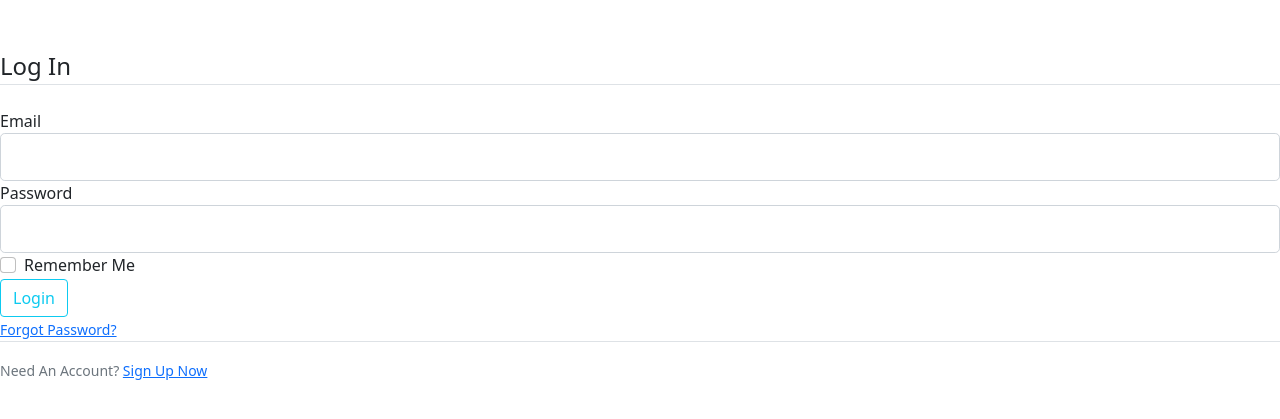
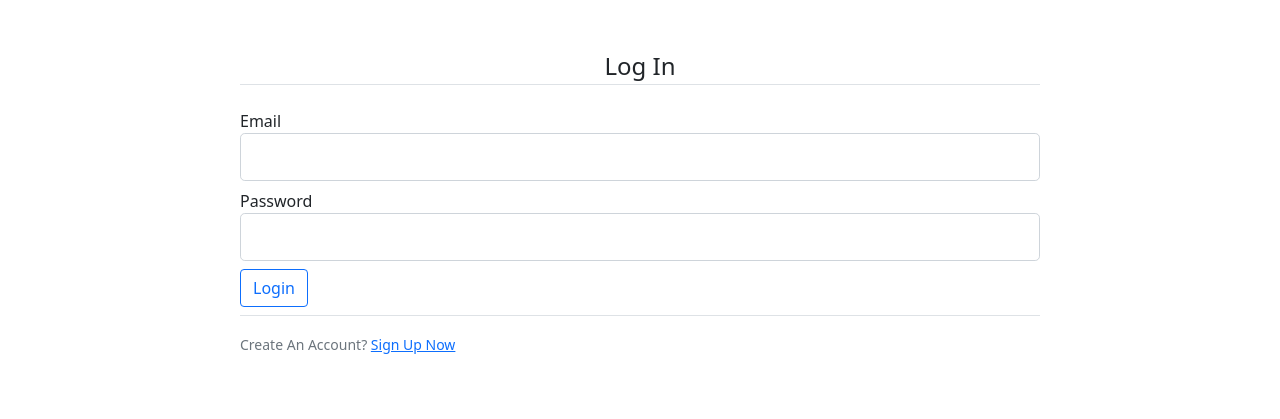
Before and after one commit to Hussein-omar-osman/pitches-postgress, a Flask app: page /login in a window 1280 px wide. Shown: the part 103-522 px from the top of the page. Run offline with Flask 2, Linux system fonts and the light colour scheme; some libraries are stand-ins or nearby versions.

Commit message:
creating the template needed for login

```diff
--- a/pitches/static/main.css
+++ b/pitches/static/main.css
@@ -0,0 +1,4 @@
+.login-page {
+  max-width: 800px;
+  margin: 20px auto;
+}
--- a/pitches/templates/login.html
+++ b/pitches/templates/login.html
@@ -1,10 +1,10 @@
 {% extends "base_layout.html" %} {% block content %}
-<div class="content-section">
+<div class="content-section login-page">
   <form method="POST" action="">
     {{ form.hidden_tag() }}
     <fieldset class="form-group">
-      <legend class="border-bottom mb-4">Log In</legend>
-      <div class="form-group">
+      <legend class="border-bottom mb-4 text-center">Log In</legend>
+      <div class="form-group mt-2">
         {{ form.email.label(class="form-control-label") }} {% if
         form.email.errors %} {{ form.email(class="form-control form-control-lg
         is-invalid") }}
@@ -16,7 +16,7 @@
         {% else %} {{ form.email(class="form-control form-control-lg") }} {%
         endif %}
       </div>
-      <div class="form-group">
+      <div class="form-group mt-2">
         {{ form.password.label(class="form-control-label") }} {% if
         form.password.errors %} {{ form.password(class="form-control
         form-control-lg is-invalid") }}
@@ -28,23 +28,17 @@
         {% else %} {{ form.password(class="form-control form-control-lg") }} {%
         endif %}
       </div>
-      <div class="form-check">
-        {{ form.remember(class="form-check-input") }} {{
-        form.remember.label(class="form-check-label") }}
-      </div>
     </fieldset>
-    <div class="form-group">
-      {{ form.submit(class="btn btn-outline-info") }}
+    <div class="form-group mt-2">
+      {{ form.submit(class="btn btn-outline-primary") }}
     </div>
-    <small class="text-muted ml-2">
-      <a href="#">Forgot Password?</a>
+  </form>
+  <div class="border-top pt-3 mt-2">
+    <small class="text-muted">
+      Create An Account?
+      <a class="ml-2" href="{{ url_for('register') }}">Sign Up Now</a>
     </small>
-  </form>
+  </div>
 </div>
-<div class="border-top pt-3">
-  <small class="text-muted">
-    Need An Account?
-    <a class="ml-2" href="{{ url_for('register') }}">Sign Up Now</a>
-  </small>
-</div>
+
 {% endblock content %}
--- a/pitches/views.py
+++ b/pitches/views.py
@@ -18,4 +18,7 @@ def register():
 @app.route("/login", methods=['GET', 'POST'])
 def login():
  form = LoginForm()
+ email = form.email.data
+ password = form.password.data
+ print(email, password)
  return render_template('login.html', title='Login', form=form)
```
